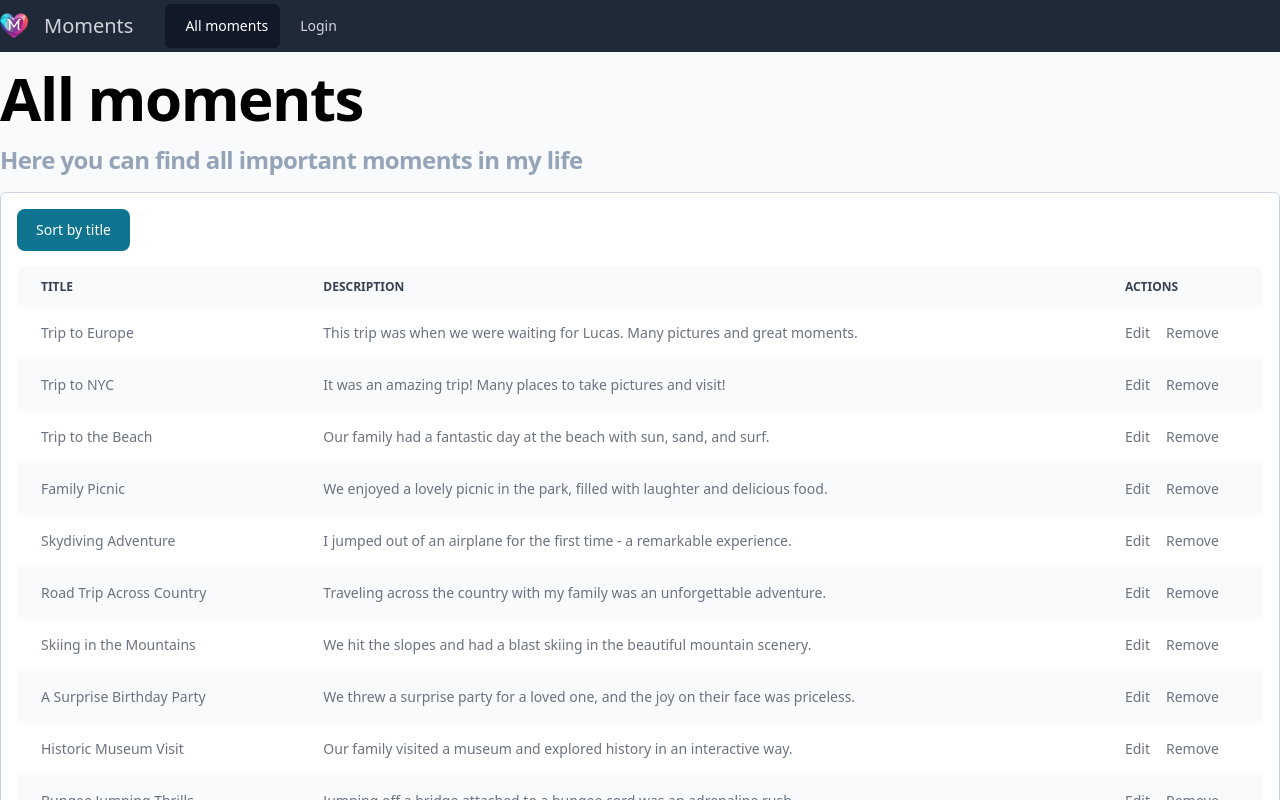
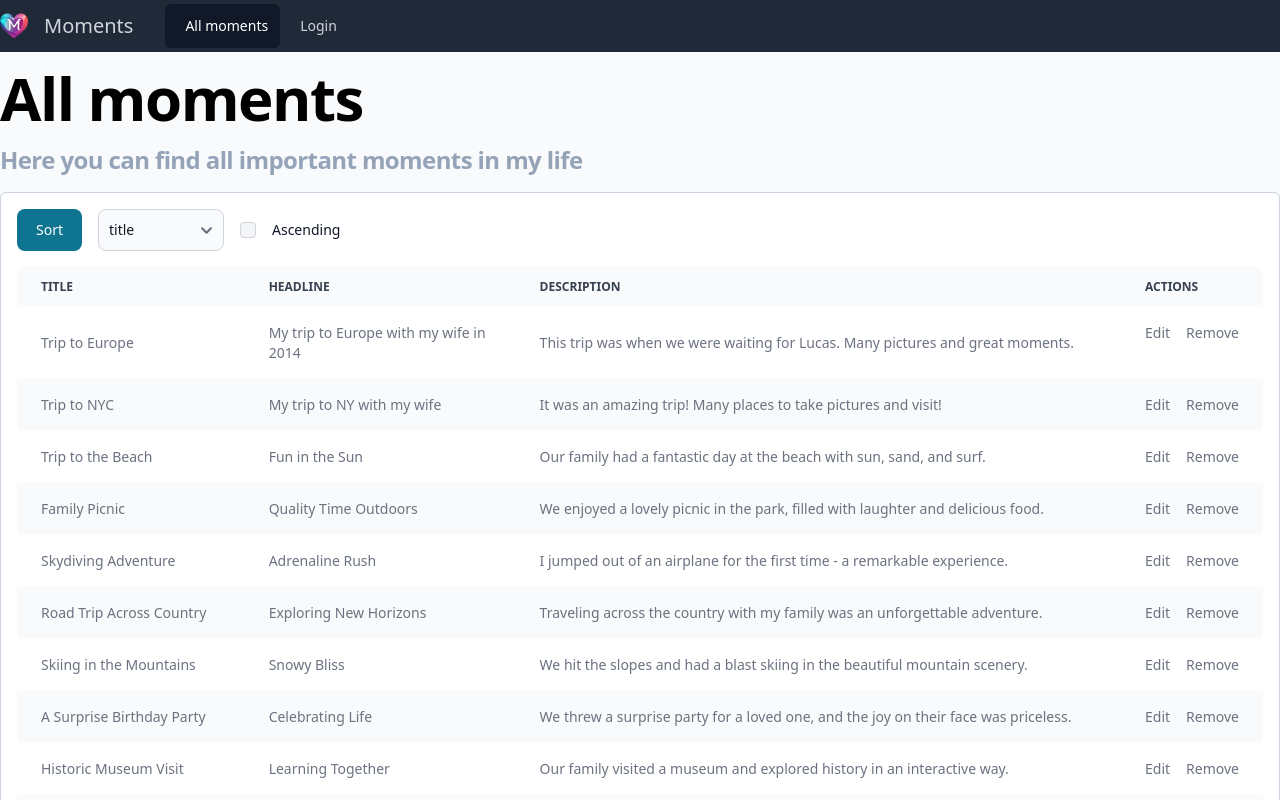
Before and after one commit to hrohden/getclass-frontend, a React (Vite) app: page /all in a window 1280 px wide. Shown: the top 800 px of the page. Built offline with nearby package versions, Linux system fonts and the light colour scheme.

Commit message:
Sorting ascending and descending

```diff
--- a/src/components/TableMoments.tsx
+++ b/src/components/TableMoments.tsx
@@ -1,4 +1,4 @@
-import { Button, Table } from 'flowbite-react'
+import { Button, Checkbox, Label, Select, Table } from 'flowbite-react'
 import { useState } from 'react'
 import toast from 'react-hot-toast'
 import { useDispatch } from 'react-redux'
@@ -9,13 +9,18 @@ import NoMomentsToDisplayAlert from './NoMomentsToDisplayAlert'
 
 const TableMoments = ({ moments }: { moments: Moment[] | undefined }) => {
   const [listMoments, setListMoments] = useState<Moment[] | undefined>(moments)
+  const [criteria, setCriteria] = useState('title')
+  const [asc, setAsc] = useState(false)
   const dispatch = useDispatch()
-  const handleSortByTitle = () => {
+  const handleSort = () => {
     setListMoments(prevState => {
       let newState = prevState ? [...prevState] : []
+      let ascOrder = asc ? 1 : -1
       newState.sort((a, b) => {
-        if (a.title > b.title) return 1
-        if (a.title < b.title) return -1
+        // @ts-ignore
+        if (a[criteria] > b[criteria]) return 1 * ascOrder
+        // @ts-ignore
+        if (a[criteria] < b[criteria]) return -1 * ascOrder
         return 0
       })
       return newState
@@ -25,19 +30,35 @@ const TableMoments = ({ moments }: { moments: Moment[] | undefined }) => {
     <NoMomentsToDisplayAlert />
   ) : (
     <>
-      <div className='mb-4 flex gap-4'>
-        <Button onClick={handleSortByTitle}>Sort by title</Button>
+      <div className='mb-4 flex items-center gap-4'>
+        <Button onClick={handleSort}>Sort</Button>
+        <Select onChange={e => setCriteria(e.target.value)}>
+          <option value='title'>title</option>
+          <option value='description'>description</option>
+          <option value='headline'>headline</option>
+        </Select>
+        <Checkbox
+          id='asc'
+          onChange={() => setAsc(!asc)}
+          value='asc'
+          checked={asc}
+        />
+        <Label htmlFor='asc'>
+          <p>Ascending</p>
+        </Label>
       </div>
       <Table striped>
         <Table.Head>
           <Table.HeadCell>Title</Table.HeadCell>
+          <Table.HeadCell>Headline</Table.HeadCell>
           <Table.HeadCell>Description</Table.HeadCell>
           <Table.HeadCell>Actions</Table.HeadCell>
         </Table.Head>
         <Table.Body>
-          {listMoments?.map(({ id, title, description }) => (
+          {listMoments?.map(({ id, title, headline, description }) => (
             <Table.Row key={id}>
               <Table.Cell>{title}</Table.Cell>
+              <Table.Cell>{headline}</Table.Cell>
               <Table.Cell>{description}</Table.Cell>
               <Table.Cell className='flex gap-4'>
                 <Link to={`/edit/${id}`}>Edit</Link>
```
